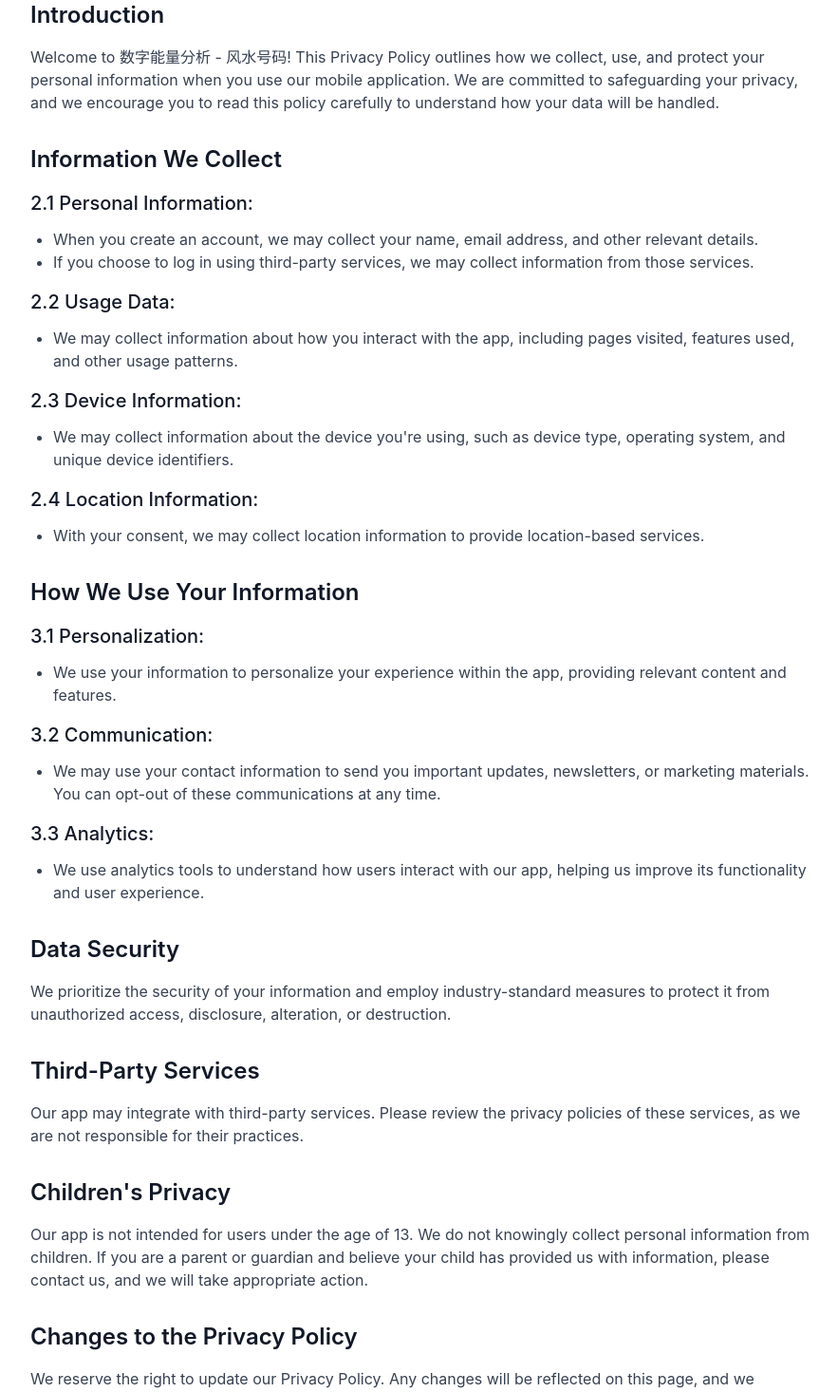
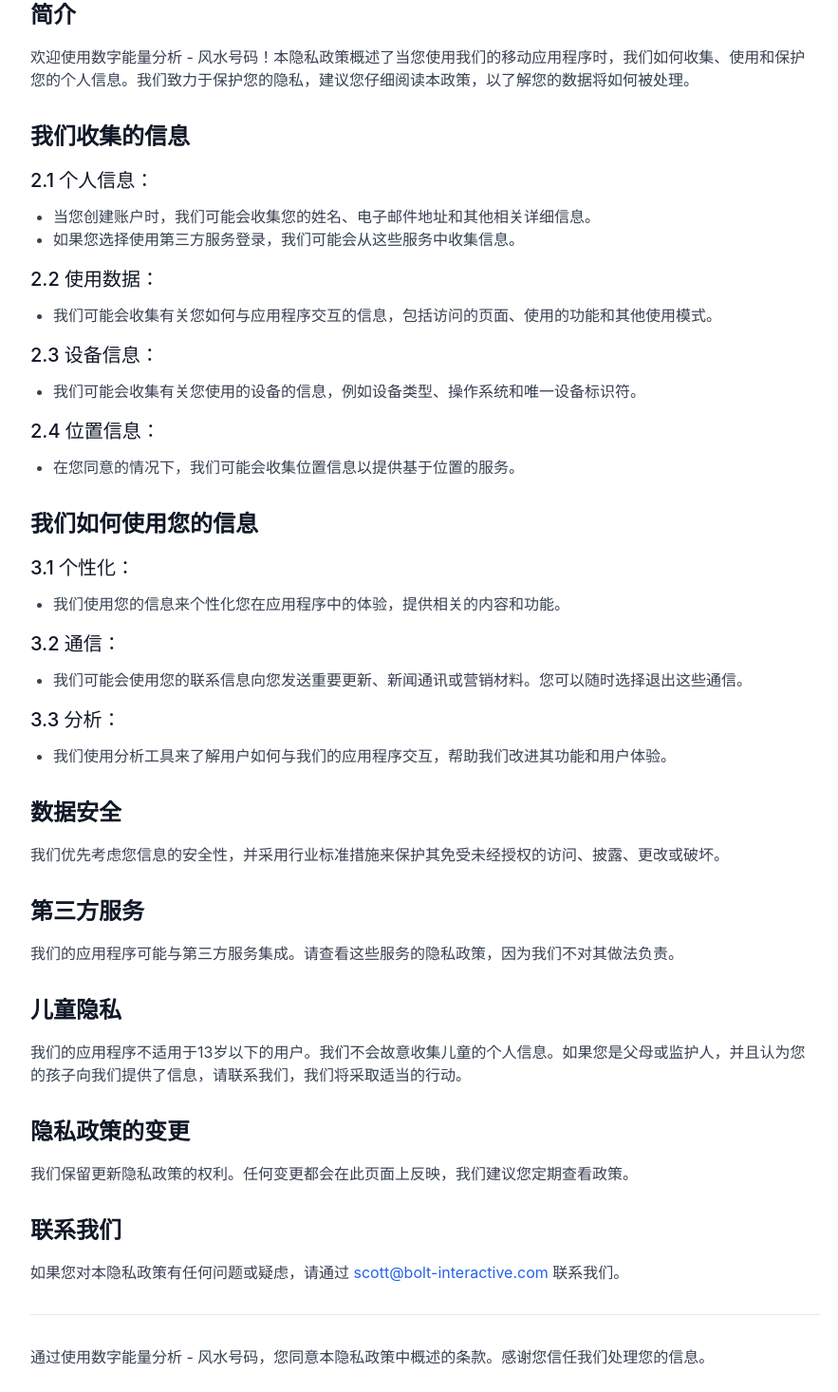
Before and after one commit to scottthoo/BoltWeb-2702, a React (Vite) app: page /number-energy-converter-privacy-policy in a window 1280 px wide. Shown: the part 200-1666 px from the top of the page at 95% size, without its empty margins (192-1075 px from the left). Built offline with nearby package versions, Linux system fonts and the light colour scheme.

Commit message:
[UPDATE] Updated favicon in index.html and translated Privacy Policy and Terms content to Chinese

```diff
--- a/index.html
+++ b/index.html
@@ -2,7 +2,7 @@
 <html lang="en">
   <head>
     <meta charset="UTF-8" />
-    <link rel="icon" type="image/svg+xml" href="/vite.svg" />
+    <link rel="icon" type="image/svg+xml" href="/favicon.svg" />
     <meta name="viewport" content="width=device-width, initial-scale=1.0" />
     <title>Bolt Interactive</title>
   </head>
--- a/src/components/PrivacyPolicy.jsx
+++ b/src/components/PrivacyPolicy.jsx
@@ -5,183 +5,156 @@ const PrivacyPolicy = () => {
     <div className="min-h-screen bg-gray-50 py-12 px-4 sm:px-6 lg:px-8">
       <div className="max-w-4xl mx-auto bg-white rounded-lg shadow-lg p-8">
         <h1 className="text-3xl font-bold text-gray-900 mb-8 text-center">
-          Privacy Policy for 数字能量分析 - 风水号码
+          数字能量分析 - 风水号码 隐私政策
         </h1>
 
         <div className="text-sm text-gray-500 mb-8 text-center">
-          Last Updated: 12 May 2025
+          最后更新时间：2025年5月12日
         </div>
 
         <div className="prose prose-lg max-w-none">
           <section className="mb-8">
-            <h2 className="text-2xl font-semibold text-gray-900 mb-4">
-              Introduction
-            </h2>
+            <h2 className="text-2xl font-semibold text-gray-900 mb-4">简介</h2>
             <p className="text-gray-700">
-              Welcome to 数字能量分析 - 风水号码! This Privacy Policy outlines
-              how we collect, use, and protect your personal information when
-              you use our mobile application. We are committed to safeguarding
-              your privacy, and we encourage you to read this policy carefully
-              to understand how your data will be handled.
+              欢迎使用数字能量分析 -
+              风水号码！本隐私政策概述了当您使用我们的移动应用程序时，我们如何收集、使用和保护您的个人信息。我们致力于保护您的隐私，建议您仔细阅读本政策，以了解您的数据将如何被处理。
             </p>
           </section>
 
           <section className="mb-8">
             <h2 className="text-2xl font-semibold text-gray-900 mb-4">
-              Information We Collect
+              我们收集的信息
             </h2>
 
             <h3 className="text-xl font-medium text-gray-900 mb-3">
-              2.1 Personal Information:
+              2.1 个人信息：
             </h3>
             <ul className="list-disc pl-6 mb-4 text-gray-700">
               <li>
-                When you create an account, we may collect your name, email
-                address, and other relevant details.
+                当您创建账户时，我们可能会收集您的姓名、电子邮件地址和其他相关详细信息。
               </li>
               <li>
-                If you choose to log in using third-party services, we may
-                collect information from those services.
+                如果您选择使用第三方服务登录，我们可能会从这些服务中收集信息。
               </li>
             </ul>
 
             <h3 className="text-xl font-medium text-gray-900 mb-3">
-              2.2 Usage Data:
+              2.2 使用数据：
             </h3>
             <ul className="list-disc pl-6 mb-4 text-gray-700">
               <li>
-                We may collect information about how you interact with the app,
-                including pages visited, features used, and other usage
-                patterns.
+                我们可能会收集有关您如何与应用程序交互的信息，包括访问的页面、使用的功能和其他使用模式。
               </li>
             </ul>
 
             <h3 className="text-xl font-medium text-gray-900 mb-3">
-              2.3 Device Information:
+              2.3 设备信息：
             </h3>
             <ul className="list-disc pl-6 mb-4 text-gray-700">
               <li>
-                We may collect information about the device you're using, such
-                as device type, operating system, and unique device identifiers.
+                我们可能会收集有关您使用的设备的信息，例如设备类型、操作系统和唯一设备标识符。
               </li>
             </ul>
 
             <h3 className="text-xl font-medium text-gray-900 mb-3">
-              2.4 Location Information:
+              2.4 位置信息：
             </h3>
             <ul className="list-disc pl-6 mb-4 text-gray-700">
               <li>
-                With your consent, we may collect location information to
-                provide location-based services.
+                在您同意的情况下，我们可能会收集位置信息以提供基于位置的服务。
               </li>
             </ul>
           </section>
 
           <section className="mb-8">
             <h2 className="text-2xl font-semibold text-gray-900 mb-4">
-              How We Use Your Information
+              我们如何使用您的信息
             </h2>
 
             <h3 className="text-xl font-medium text-gray-900 mb-3">
-              3.1 Personalization:
+              3.1 个性化：
             </h3>
             <ul className="list-disc pl-6 mb-4 text-gray-700">
               <li>
-                We use your information to personalize your experience within
-                the app, providing relevant content and features.
+                我们使用您的信息来个性化您在应用程序中的体验，提供相关的内容和功能。
               </li>
             </ul>
 
             <h3 className="text-xl font-medium text-gray-900 mb-3">
-              3.2 Communication:
+              3.2 通信：
             </h3>
             <ul className="list-disc pl-6 mb-4 text-gray-700">
               <li>
-                We may use your contact information to send you important
-                updates, newsletters, or marketing materials. You can opt-out of
-                these communications at any time.
+                我们可能会使用您的联系信息向您发送重要更新、新闻通讯或营销材料。您可以随时选择退出这些通信。
               </li>
             </ul>
 
             <h3 className="text-xl font-medium text-gray-900 mb-3">
-              3.3 Analytics:
+              3.3 分析：
             </h3>
             <ul className="list-disc pl-6 mb-4 text-gray-700">
               <li>
-                We use analytics tools to understand how users interact with our
-                app, helping us improve its functionality and user experience.
+                我们使用分析工具来了解用户如何与我们的应用程序交互，帮助我们改进其功能和用户体验。
               </li>
             </ul>
           </section>
 
           <section className="mb-8">
             <h2 className="text-2xl font-semibold text-gray-900 mb-4">
-              Data Security
+              数据安全
             </h2>
             <p className="text-gray-700">
-              We prioritize the security of your information and employ
-              industry-standard measures to protect it from unauthorized access,
-              disclosure, alteration, or destruction.
+              我们优先考虑您信息的安全性，并采用行业标准措施来保护其免受未经授权的访问、披露、更改或破坏。
             </p>
           </section>
 
           <section className="mb-8">
             <h2 className="text-2xl font-semibold text-gray-900 mb-4">
-              Third-Party Services
+              第三方服务
             </h2>
             <p className="text-gray-700">
-              Our app may integrate with third-party services. Please review the
-              privacy policies of these services, as we are not responsible for
-              their practices.
+              我们的应用程序可能与第三方服务集成。请查看这些服务的隐私政策，因为我们不对其做法负责。
             </p>
           </section>
 
           <section className="mb-8">
             <h2 className="text-2xl font-semibold text-gray-900 mb-4">
-              Children's Privacy
+              儿童隐私
             </h2>
             <p className="text-gray-700">
-              Our app is not intended for users under the age of 13. We do not
-              knowingly collect personal information from children. If you are a
-              parent or guardian and believe your child has provided us with
-              information, please contact us, and we will take appropriate
-              action.
+              我们的应用程序不适用于13岁以下的用户。我们不会故意收集儿童的个人信息。如果您是父母或监护人，并且认为您的孩子向我们提供了信息，请联系我们，我们将采取适当的行动。
             </p>
           </section>
 
           <section className="mb-8">
             <h2 className="text-2xl font-semibold text-gray-900 mb-4">
-              Changes to the Privacy Policy
+              隐私政策的变更
             </h2>
             <p className="text-gray-700">
-              We reserve the right to update our Privacy Policy. Any changes
-              will be reflected on this page, and we encourage you to review the
-              policy periodically.
+              我们保留更新隐私政策的权利。任何变更都会在此页面上反映，我们建议您定期查看政策。
             </p>
           </section>
 
           <section className="mb-8">
             <h2 className="text-2xl font-semibold text-gray-900 mb-4">
-              Contact Us
+              联系我们
             </h2>
             <p className="text-gray-700">
-              If you have any questions or concerns regarding this Privacy
-              Policy, please contact us at{" "}
+              如果您对本隐私政策有任何问题或疑虑，请通过{" "}
               <a
-                href="mailto:1thoo3@email.com"
+                href="mailto:scott@bolt-interactive.com"
                 className="text-blue-600 hover:text-blue-800"
               >
-                1thoo3@email.com
-              </a>
-              .
+                scott@bolt-interactive.com
+              </a>{" "}
+              联系我们。
             </p>
           </section>
 
           <div className="mt-8 pt-8 border-t border-gray-200">
             <p className="text-gray-700">
-              By using 数字能量分析 - 风水号码, you agree to the terms outlined
-              in this Privacy Policy. Thank you for trusting us with your
-              information.
+              通过使用数字能量分析 -
+              风水号码，您同意本隐私政策中概述的条款。感谢您信任我们处理您的信息。
             </p>
           </div>
         </div>
--- a/src/components/Terms.jsx
+++ b/src/components/Terms.jsx
@@ -18,7 +18,8 @@ const Terms = () => {
               应用名称：数字能量分析 - 风水号码
             </h2>
             <p className="text-gray-700">
-              欢迎使用《数字能量分析 - 风水号码》（以下简称"本应用"）。在您下载、访问或使用本应用之前，请仔细阅读以下使用条款（以下简称"本条款"）。通过访问或使用本应用，即表示您已阅读、理解并同意遵守本条款。如您不同意本条款，请勿使用本应用。
+              欢迎使用《数字能量分析 -
+              风水号码》（以下简称"本应用"）。在您下载、访问或使用本应用之前，请仔细阅读以下使用条款（以下简称"本条款"）。通过访问或使用本应用，即表示您已阅读、理解并同意遵守本条款。如您不同意本条款，请勿使用本应用。
             </p>
           </section>
 
@@ -43,8 +44,13 @@ const Terms = () => {
             </p>
             <ul className="list-disc pl-6 mt-4 text-gray-700">
               <li>订阅时长和价格将在购买前明确展示；</li>
-              <li>如提供免费试用，试用期结束后系统将自动从您的 Apple ID 扣费，除非您在试用结束前至少24小时取消；</li>
-              <li>订阅将自动续订，除非您在当前订阅期结束前24小时关闭自动续订功能；</li>
+              <li>
+                如提供免费试用，试用期结束后系统将自动从您的 Apple ID
+                扣费，除非您在试用结束前至少24小时取消；
+              </li>
+              <li>
+                订阅将自动续订，除非您在当前订阅期结束前24小时关闭自动续订功能；
+              </li>
               <li>您可随时在 Apple ID 设置中管理或取消订阅。</li>
             </ul>
             <p className="text-gray-700 mt-4">
@@ -67,7 +73,10 @@ const Terms = () => {
             </h2>
             <p className="text-gray-700">
               本应用将遵守《隐私政策》（
-              <a href="/privacy" className="text-blue-600 hover:text-blue-800">
+              <a
+                href="/number-energy-converter-privacy-policy"
+                className="text-blue-600 hover:text-blue-800"
+              >
                 隐私政策
               </a>
               ），说明我们如何收集、使用与保护您的数据。使用本应用即表示您同意我们的隐私政策。
@@ -113,17 +122,18 @@ const Terms = () => {
               <br />
               📧{" "}
               <a
-                href="mailto:scott@bolt-interactive"
+                href="mailto:scott@bolt-interactive.com"
                 className="text-blue-600 hover:text-blue-800"
               >
-                scott@bolt-interactive
+                scott@bolt-interactive.com
               </a>
             </p>
           </section>
 
           <div className="mt-8 pt-8 border-t border-gray-200">
             <p className="text-gray-700">
-              通过使用数字能量分析 - 风水号码，您确认已阅读并同意本使用条款的所有内容。
+              通过使用数字能量分析 -
+              风水号码，您确认已阅读并同意本使用条款的所有内容。
             </p>
           </div>
         </div>
```
Also changed, not shown: public/favicon.svg (added).
